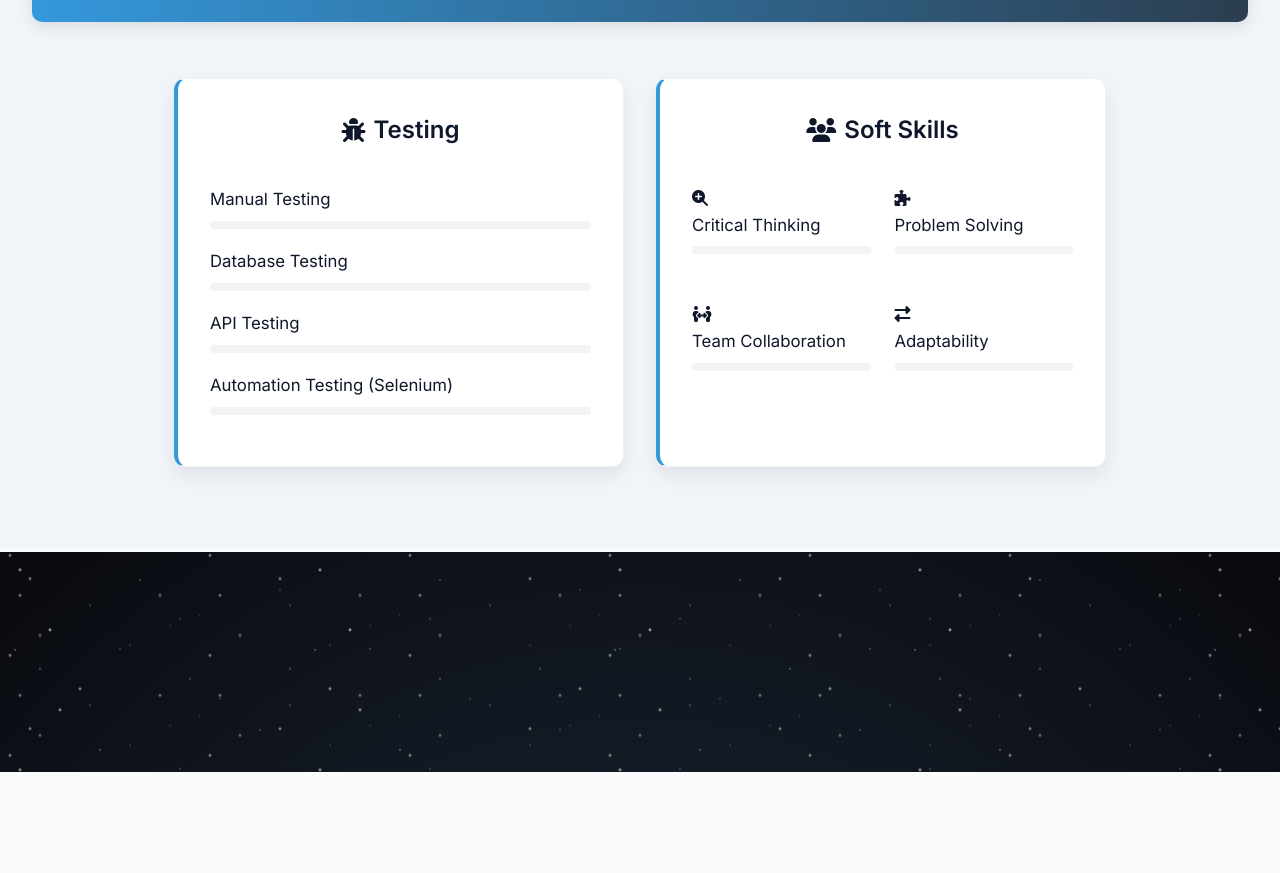
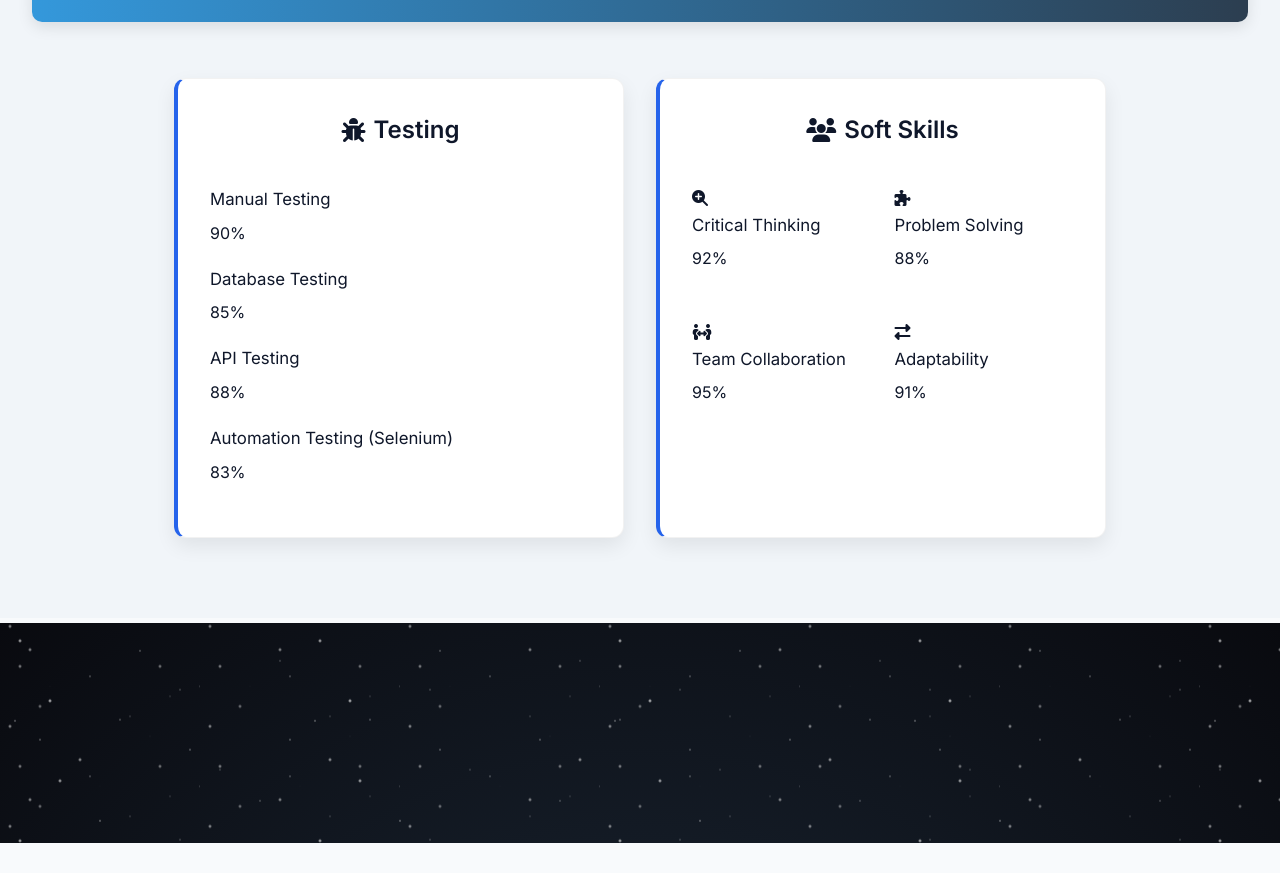
Before and after one commit to Muhammad-Hossam/personal-website, a plain HTML site: page portfolio/index.html in a window 1280 px wide. Shown: the part 2093-2966 px from the top of the page. Drawn offline with Linux system fonts and the light colour scheme.

Commit message:
Update style.css

```diff
--- a/portfolio/design/style.css
+++ b/portfolio/design/style.css
@@ -598,44 +598,6 @@ section p {
   font-weight: 500;
   color: var(--dark);
 }
-
-.skill-bar {
-  height: 8px;
-  background-color: #f1f3f4;
-  border-radius: 4px;
-  overflow: hidden;
-}
-
-.skill-progress {
-  height: 100%;
-  border-radius: 4px;
-  transition: width 1s ease-in-out;
-  position: relative;
-}
-
-.skill-percentage {
-  font-size: 0.85rem;
-  font-weight: 600;
-  color: var(--dark);
-}
-
-
-.testing .skill-progress {
-  background: linear-gradient(90deg, #3498db, #2980b9);
-}
-
-.testing {
-  border-left-color: #3498db;
-}
-
-.softskills .skill-progress {
-  background: linear-gradient(90deg, #3498db, #2980b9);
-}
-
-.softskills {
-  border-left-color: #3498db;
-}
-
 
 .softskills-container {
   display: grid;
```
